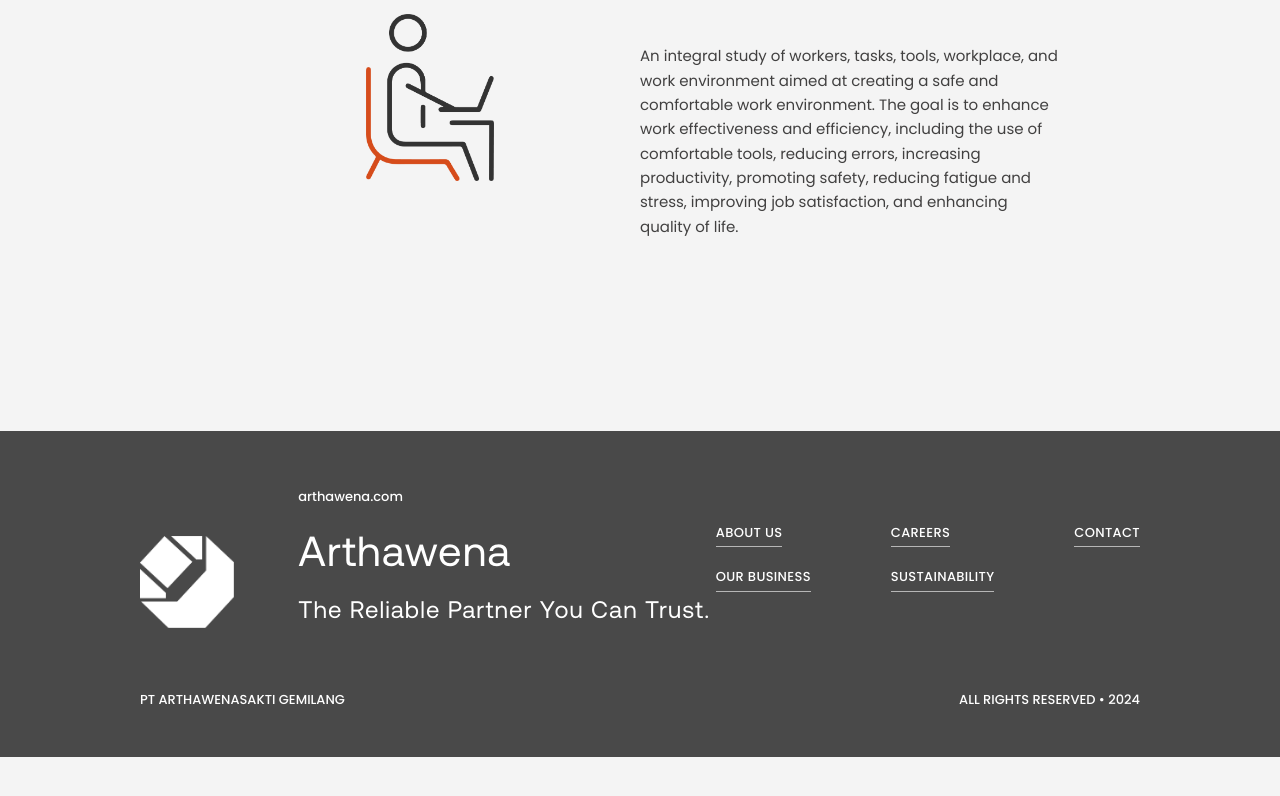
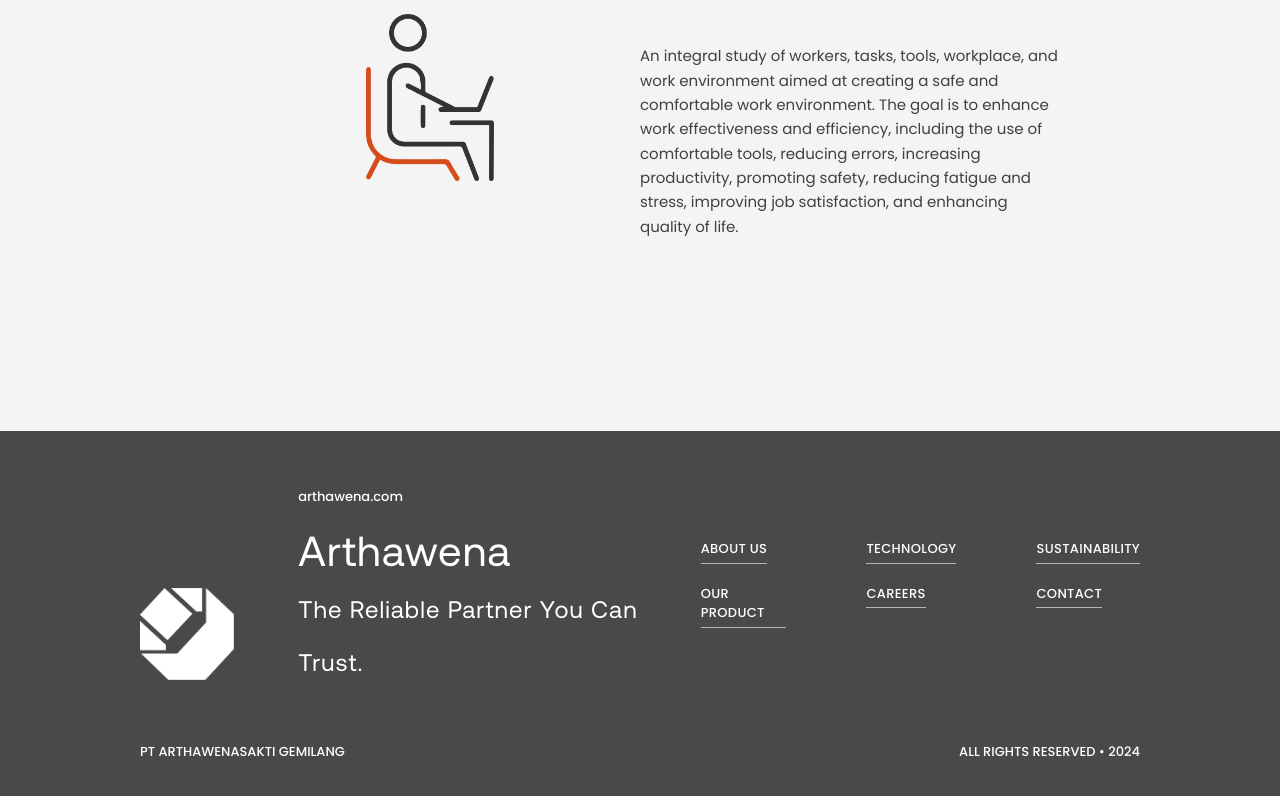
Before and after one commit to petaniweb-tech/arthawena, a Next.js app: page /careers/culture in a window 1280 px wide. Shown: the part 3563-4359 px from the top of the page. Before the commit the page ends 4320 px from the top, so only its background shows below. Built offline with nearby package versions, Linux system fonts and the light colour scheme.

Commit message:
style: updated footer links and paused video duration

```diff
--- a/components/molecules/footer.tsx
+++ b/components/molecules/footer.tsx
@@ -32,11 +32,17 @@ export default function Footer() {
 
             <Link href="/our-business/our-product">
               <div className="w-fit pb-1 border-b border-white border-opacity-70">
-                <p>OUR BUSINESS</p>
+                <p>OUR PRODUCT</p>
               </div>
             </Link>
 
-            <Link href="/careers/culture">
+            <Link href="/our-business/technology">
+              <div className="w-fit pb-1 border-b border-white border-opacity-70">
+                <p>TECHNOLOGY</p>
+              </div>
+            </Link>
+
+            <Link href="/careers/join-us">
               <div className="w-fit pb-1 border-b border-white border-opacity-70">
                 <p>CAREERS</p>
               </div>
@@ -108,26 +114,32 @@ export default function Footer() {
 
                   <Link href="/our-business/our-product">
                     <div className="w-fit pb-1 border-b border-white border-opacity-60 hover:border-opacity-100 duration-300 cursor-pointer">
-                      <p>OUR BUSINESS</p>
+                      <p>OUR PRODUCT</p>
                     </div>
                   </Link>
                 </div>
 
                 <div className="flex flex-col gap-5">
-                  <Link href="/careers/culture">
+                  <Link href="/our-business/technology">
+                    <div className="w-fit pb-1 border-b border-white border-opacity-60 hover:border-opacity-100 duration-300 cursor-pointer">
+                      <p>TECHNOLOGY</p>
+                    </div>
+                  </Link>
+
+                  <Link href="/careers/join-us">
                     <div className="w-fit pb-1 border-b border-white border-opacity-60 hover:border-opacity-100 duration-300 cursor-pointer">
                       <p>CAREERS</p>
                     </div>
                   </Link>
+                </div>
 
+                <div className="flex flex-col gap-5">
                   <Link href="/sustainability/arthawena-for-sustainability">
                     <div className="w-fit pb-1 border-b border-white border-opacity-60 hover:border-opacity-100 duration-300 cursor-pointer">
                       <p>SUSTAINABILITY</p>
                     </div>
                   </Link>
-                </div>
 
-                <div className="flex flex-col gap-5">
                   <Link href="/contact">
                     <div className="w-fit pb-1 border-b border-white border-opacity-60 hover:border-opacity-100 duration-300 cursor-pointer">
                       <p>CONTACT</p>
--- a/components/molecules/haro-carousel.tsx
+++ b/components/molecules/haro-carousel.tsx
@@ -79,7 +79,7 @@ export default function HeroCarousel() {
         setIsPlayingVideo(false);
         pauseTimeoutRef.current = setTimeout(() => {
           swapSlideNext();
-        }, 3000);
+        }, 6000);
       } else {
         // Play or resume the video
         if (!isPlayingVideo || (isPlayingVideo && isPaused)) {
```
